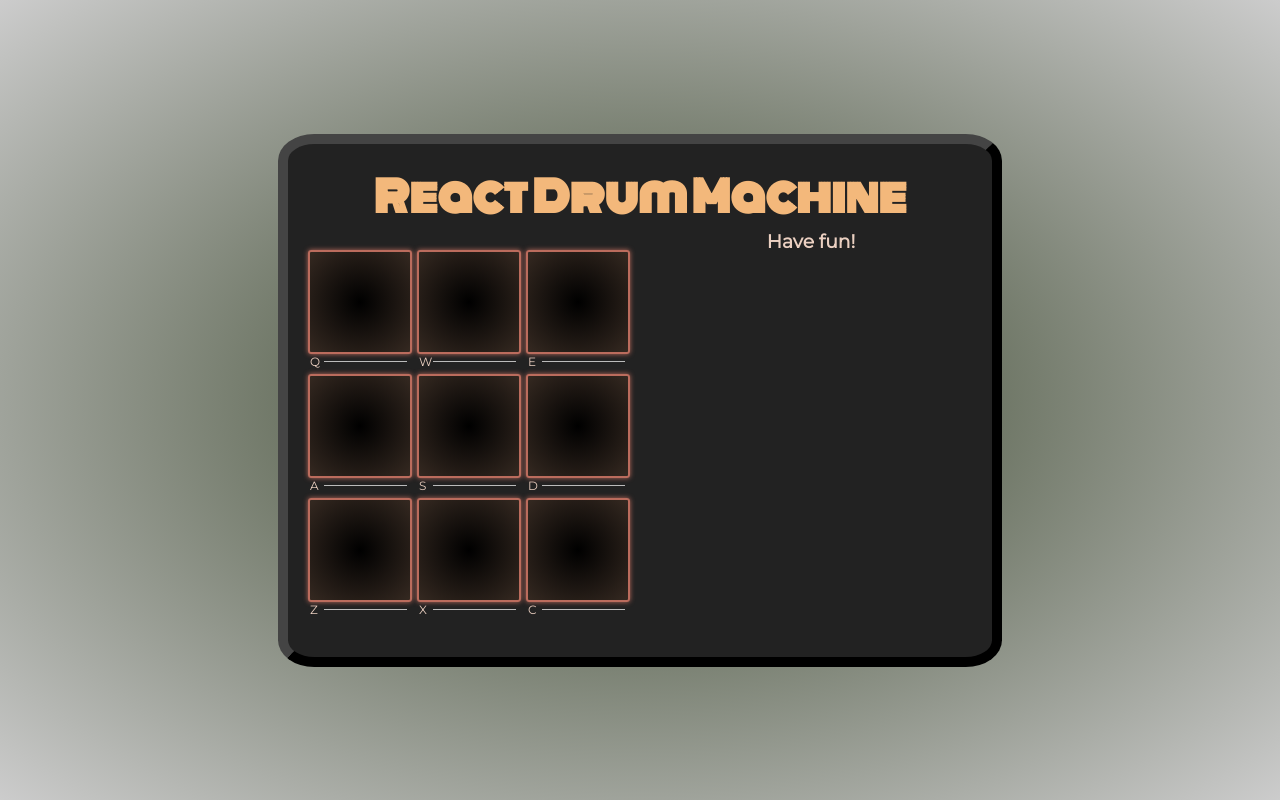
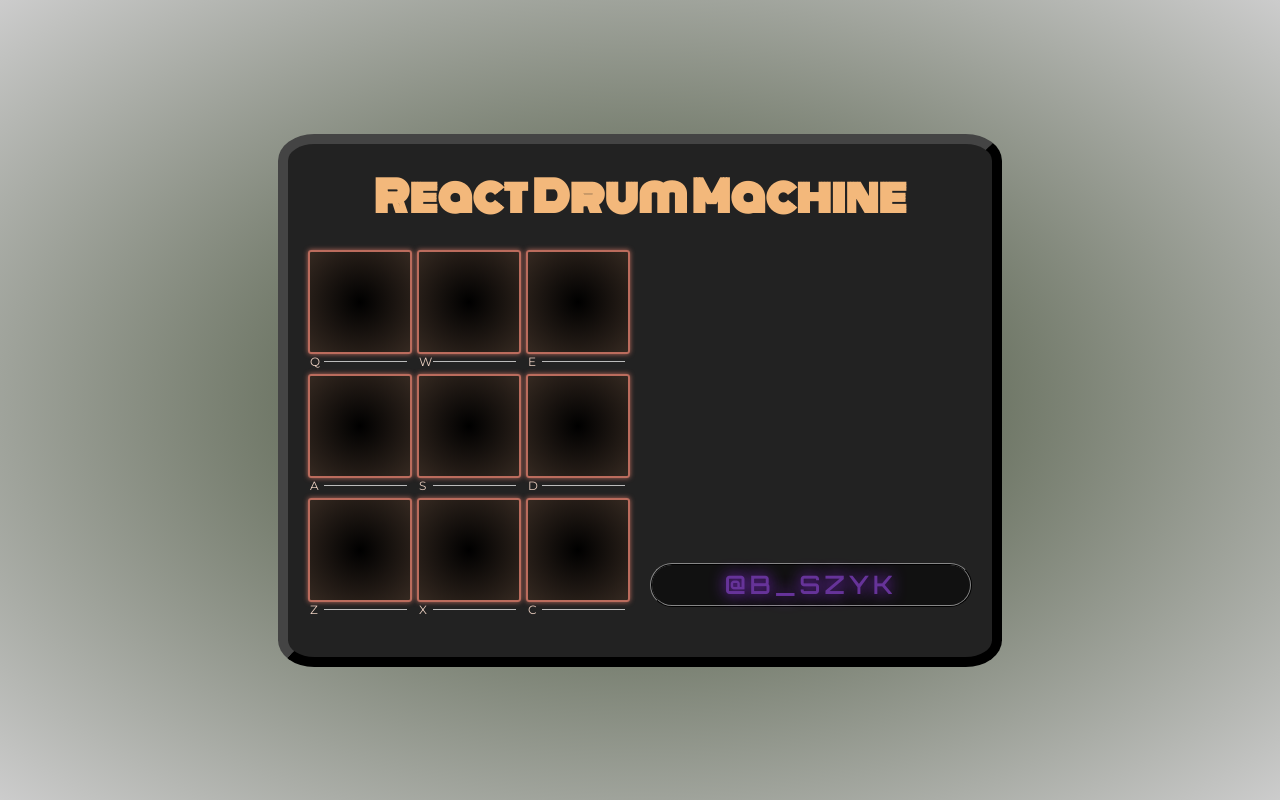
Before and after one commit to bszyk/react-drum-machine, a React (Create React App) app: page / in a window 1280 px wide. Built offline with nearby package versions, Linux system fonts and the light colour scheme.

Commit message:
updated audio name display styling

```diff
--- a/src/App.css
+++ b/src/App.css
@@ -1,4 +1,4 @@
-@import url('https://fonts.googleapis.com/css2?family=Monoton&family=Montserrat:ital,wght@0,400;1,500&display=swap');
+@import url('https://fonts.googleapis.com/css2?family=Orbitron&display=swap&family=Monoton&family=Montserrat:ital,wght@0,400;1,500&display=swap');
 
 :root {
   --pad-bg-color: #352921;
@@ -198,6 +198,20 @@ body {
 }
 
 .display {
-  align-self: flex-start;
+  grid-row: 3 / 4;
+  align-self: flex-end;
+
+  font-family: 'Orbitron', sans-serif;
+  font-size: 24px;
+  color: rebeccapurple;
+  text-shadow: 0px 0px 15px blueviolet;
+  letter-spacing: 5px;
   text-align: center;
+
+  background-color: #111;
+  padding: 5px 0;
+  border-radius: 1000000px;
+  border: 2px ridge #333;
+
+  margin-bottom: 30px;
 }
--- a/src/App.js
+++ b/src/App.js
@@ -4,7 +4,7 @@ import DrumPads from './components/DrumPads';
 
 function App() {
   // displays the name of the last audio played
-  const [display, setDisplay] = useState('Have fun!');
+  const [display, setDisplay] = useState('@B_SZYK');
 
   useEffect(() => {
     // listen for keyboard use
@@ -19,7 +19,7 @@ function App() {
     // display the name of the audio by accessing the target div's id
     let drumPadDiv = e.target;
     //
-    setDisplay(e.target.id.replace(/_/g, ' '));
+    setDisplay(e.target.id.replace(/_/g, ' ').toUpperCase());
 
     let circle = document.getElementById(`circle-${keypress}`);
     let colorClassNum = circle.dataset.color;
@@ -47,7 +47,7 @@ function App() {
       //
       let parentDiv = audio.parentNode;
       // display the name of the audio by accessing the id of the parent div
-      setDisplay(parentDiv.id.replace(/_/g, ' '));
+      setDisplay(parentDiv.id.replace(/_/g, ' ').toUpperCase());
 
       let circle = document.getElementById(`circle-${keypress}`);
       let colorClassNum = circle.dataset.color;
```
